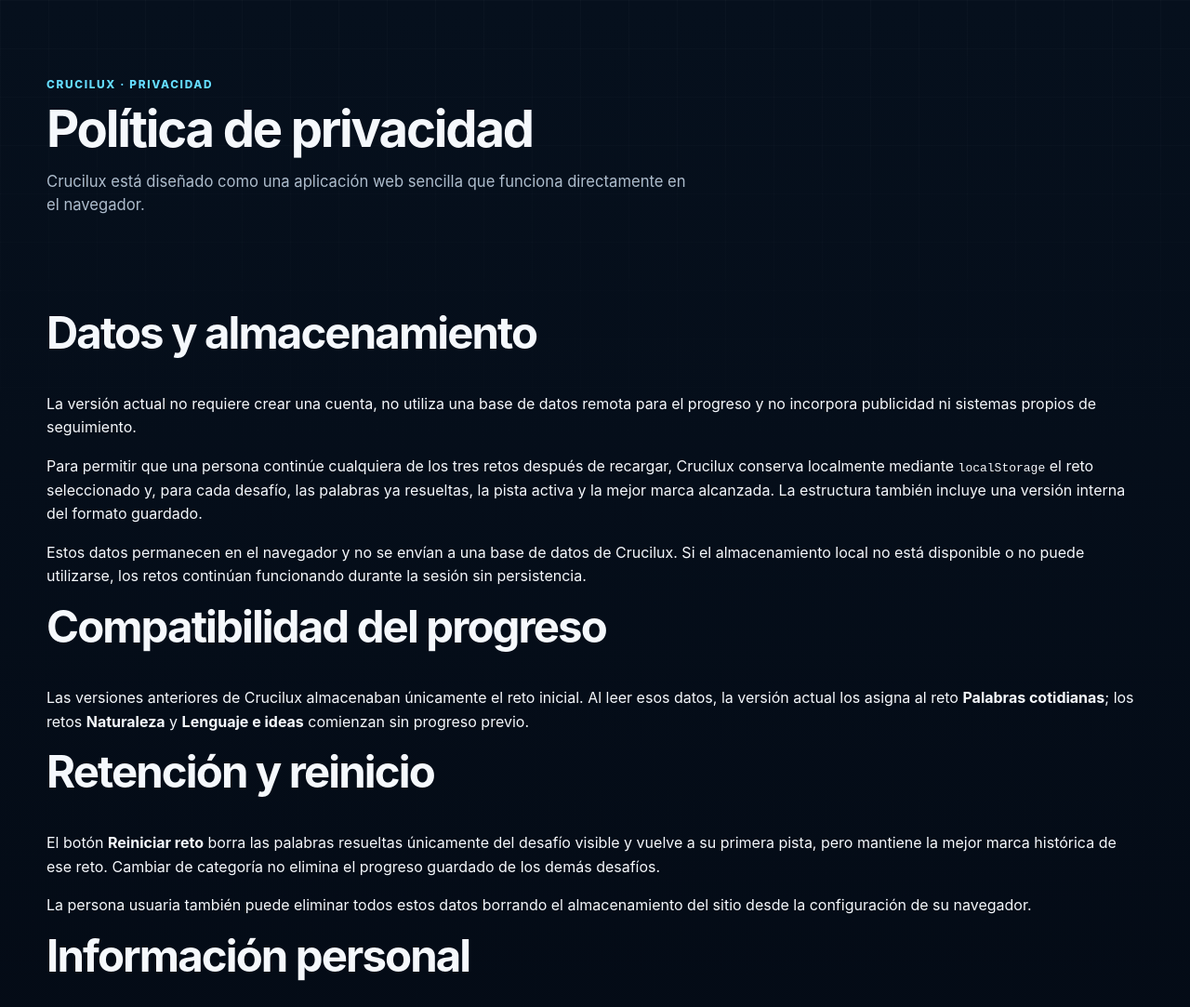
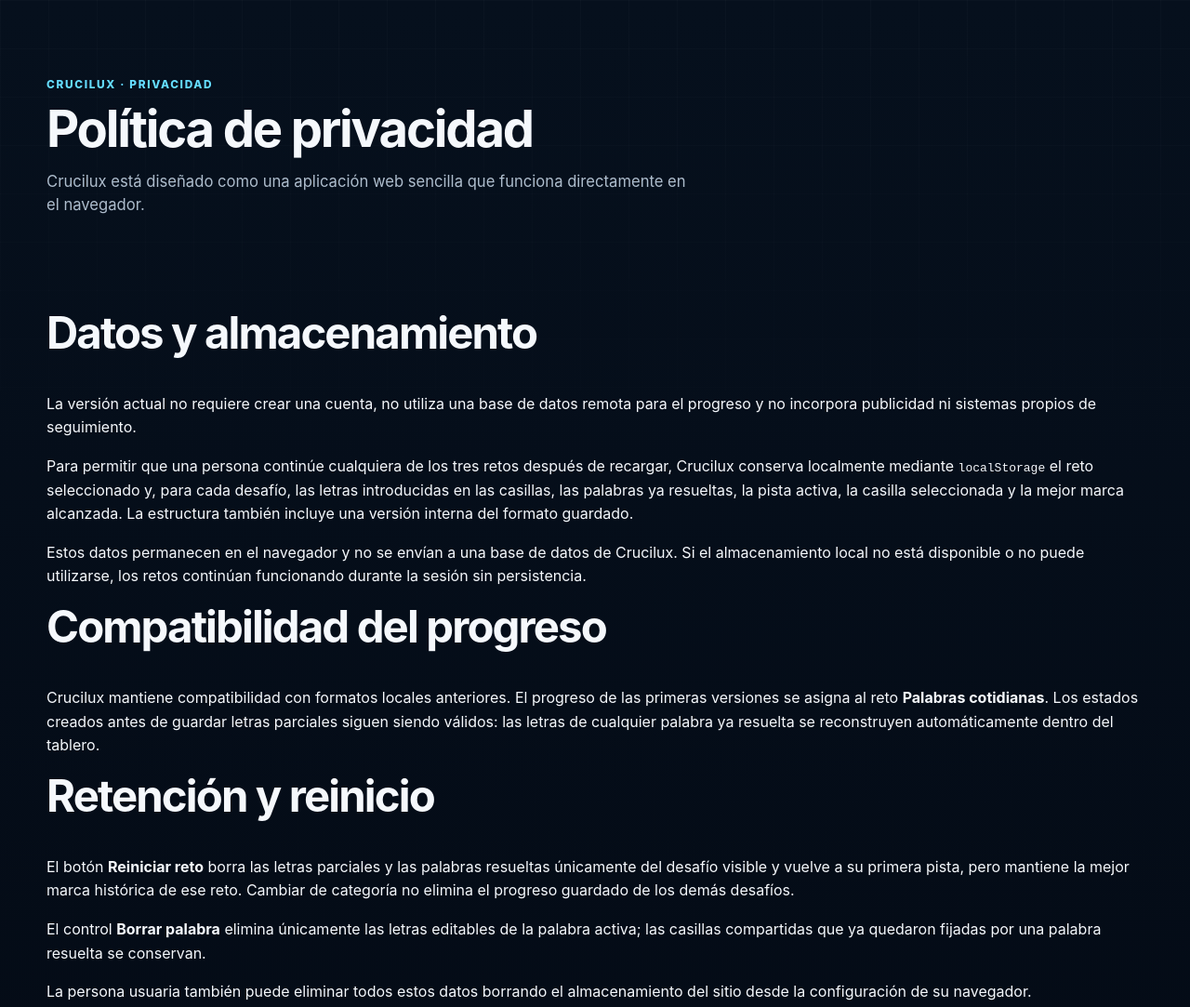
Before and after one commit to neuronova-apps/crucilux-app, a plain HTML site: page privacy.html in a window 1280 px wide. Shown: the top 1083 px of the page at 93% size. Drawn offline with Linux system fonts and the light colour scheme.

Commit message:
docs: actualizar privacidad para letras parciales del tablero

```diff
--- a/privacy.html
+++ b/privacy.html
@@ -21,14 +21,15 @@
       <section class="section">
         <h2>Datos y almacenamiento</h2>
         <p>La versión actual no requiere crear una cuenta, no utiliza una base de datos remota para el progreso y no incorpora publicidad ni sistemas propios de seguimiento.</p>
-        <p>Para permitir que una persona continúe cualquiera de los tres retos después de recargar, Crucilux conserva localmente mediante <code>localStorage</code> el reto seleccionado y, para cada desafío, las palabras ya resueltas, la pista activa y la mejor marca alcanzada. La estructura también incluye una versión interna del formato guardado.</p>
+        <p>Para permitir que una persona continúe cualquiera de los tres retos después de recargar, Crucilux conserva localmente mediante <code>localStorage</code> el reto seleccionado y, para cada desafío, las letras introducidas en las casillas, las palabras ya resueltas, la pista activa, la casilla seleccionada y la mejor marca alcanzada. La estructura también incluye una versión interna del formato guardado.</p>
         <p>Estos datos permanecen en el navegador y no se envían a una base de datos de Crucilux. Si el almacenamiento local no está disponible o no puede utilizarse, los retos continúan funcionando durante la sesión sin persistencia.</p>
 
         <h2>Compatibilidad del progreso</h2>
-        <p>Las versiones anteriores de Crucilux almacenaban únicamente el reto inicial. Al leer esos datos, la versión actual los asigna al reto <strong>Palabras cotidianas</strong>; los retos <strong>Naturaleza</strong> y <strong>Lenguaje e ideas</strong> comienzan sin progreso previo.</p>
+        <p>Crucilux mantiene compatibilidad con formatos locales anteriores. El progreso de las primeras versiones se asigna al reto <strong>Palabras cotidianas</strong>. Los estados creados antes de guardar letras parciales siguen siendo válidos: las letras de cualquier palabra ya resuelta se reconstruyen automáticamente dentro del tablero.</p>
 
         <h2>Retención y reinicio</h2>
-        <p>El botón <strong>Reiniciar reto</strong> borra las palabras resueltas únicamente del desafío visible y vuelve a su primera pista, pero mantiene la mejor marca histórica de ese reto. Cambiar de categoría no elimina el progreso guardado de los demás desafíos.</p>
+        <p>El botón <strong>Reiniciar reto</strong> borra las letras parciales y las palabras resueltas únicamente del desafío visible y vuelve a su primera pista, pero mantiene la mejor marca histórica de ese reto. Cambiar de categoría no elimina el progreso guardado de los demás desafíos.</p>
+        <p>El control <strong>Borrar palabra</strong> elimina únicamente las letras editables de la palabra activa; las casillas compartidas que ya quedaron fijadas por una palabra resuelta se conservan.</p>
         <p>La persona usuaria también puede eliminar todos estos datos borrando el almacenamiento del sitio desde la configuración de su navegador.</p>
 
         <h2>Información personal</h2>
```
